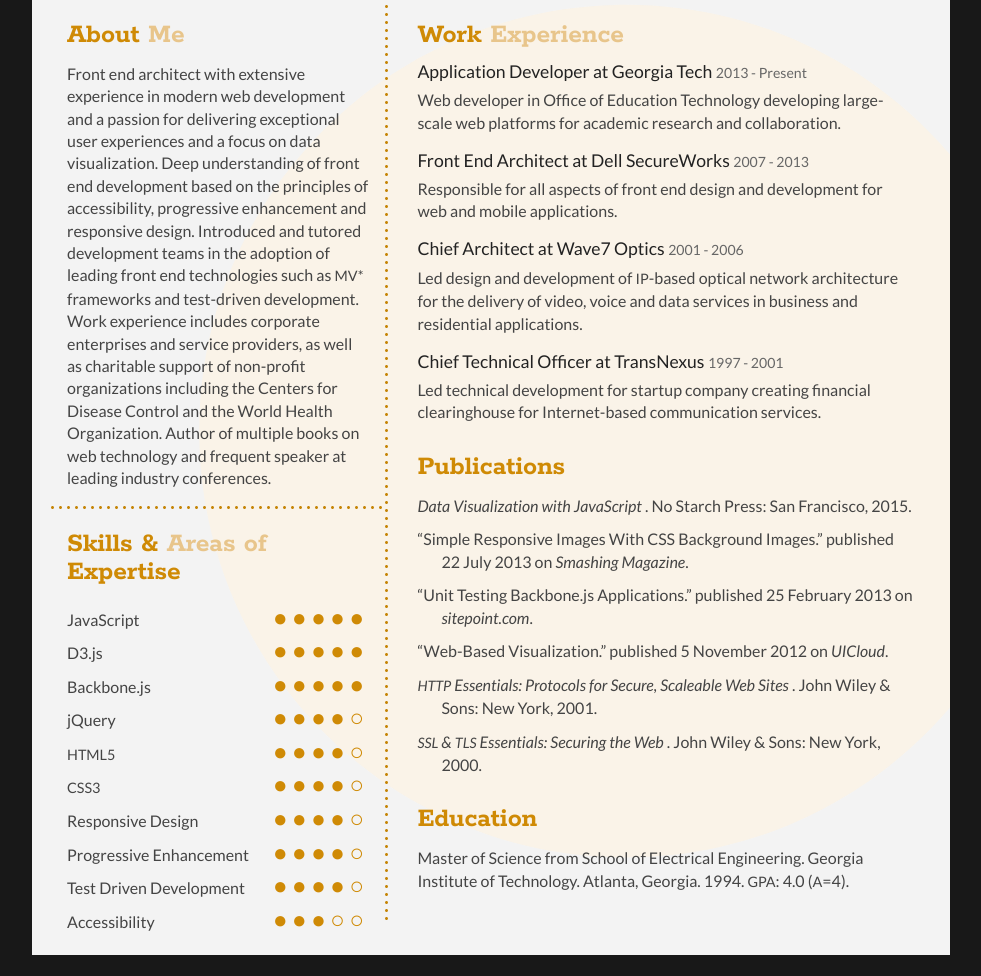
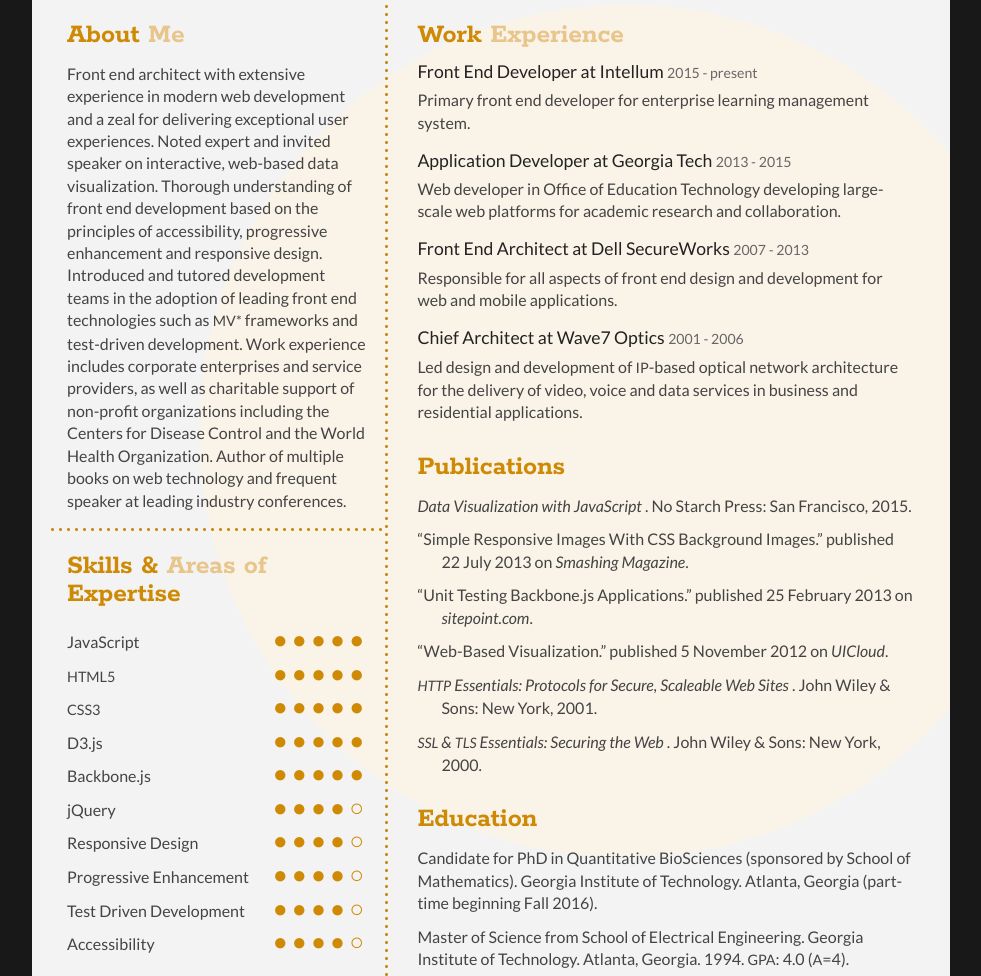
Before and after one commit to sathomas/cv, a plain HTML site: page sathomas.html in a window 1280 px wide. Shown: the part 200-1176 px from the top of the page, without its empty margins (149-1130 px from the left). Drawn offline with nearby package versions, Linux system fonts and the light colour scheme.

Commit message:
update 2016

```diff
--- a/sathomas.html
+++ b/sathomas.html
@@ -7,7 +7,7 @@
 		<meta name="description" content="The Curriculum Vitae of Stephen A Thomas."/>
 		<meta charset="UTF-8">
 
-	  <link href="http://fonts.googleapis.com/css?family=Lato:400,400italic|Rokkitt:700" rel="stylesheet" />
+	    <link href="http://fonts.googleapis.com/css?family=Lato:400,400italic|Rokkitt:700" rel="stylesheet" />
 		<link href="http://netdna.bootstrapcdn.com/font-awesome/3.2.0/css/font-awesome.css" rel="stylesheet" />
 		<link href="http://cdnjs.cloudflare.com/ajax/libs/meyer-reset/2.0/reset.css" rel="stylesheet" />
 		<style>
@@ -171,14 +171,15 @@
 			<section>
 				<h1>About <span class="muted">Me</span></h1>
 				<p>
-					Front end architect with extensive experience in modern web development and a passion
-					for delivering exceptional user experiences and a focus on data visualization. Deep
-                    understanding of front end development based on the principles of accessibility,
-                    progressive enhancement and responsive design. Introduced and tutored development teams
-                    in the adoption of leading front end technologies such as <abbr>MV*</abbr> frameworks
-                    and test-driven development. Work experience includes corporate enterprises and service
-                    providers, as well as charitable support of non-profit organizations including the Centers
-                    for Disease Control and the World Health Organization. Author of multiple books on web
+                    Front end architect with extensive experience in modern web development and a zeal
+                    for delivering exceptional user experiences. Noted expert and invited speaker on
+                    interactive, web-based data visualization. Thorough understanding of front end
+                    development based on the principles of accessibility, progressive enhancement and
+                    responsive design. Introduced and tutored development teams in the adoption of
+                    leading front end technologies such as <abbr>MV*</abbr> frameworks and test-driven
+                    development. Work experience includes corporate enterprises and service providers,
+                    as well as charitable support of non-profit organizations including the Centers for
+                    Disease Control and the World Health Organization. Author of multiple books on web
                     technology and frequent speaker at leading industry conferences.
 				</p>
 			</section>
@@ -187,15 +188,15 @@
 				<h1>Skills & <span class="muted">Areas of</span><br/> Expertise</h1>
 				<table>
 					<tr><td>JavaScript</td             ><td class="dots">●&nbsp;●&nbsp;●&nbsp;●&nbsp;●</td></tr>
+					<tr><td><abbr>HTML5</abbr></td     ><td class="dots">●&nbsp;●&nbsp;●&nbsp;●&nbsp;●</td></tr>
+					<tr><td><abbr>CSS3</abbr></td      ><td class="dots">●&nbsp;●&nbsp;●&nbsp;●&nbsp;●</td></tr>
 					<tr><td>D3.js</td                  ><td class="dots">●&nbsp;●&nbsp;●&nbsp;●&nbsp;●</td></tr>
 					<tr><td>Backbone.js</td            ><td class="dots">●&nbsp;●&nbsp;●&nbsp;●&nbsp;●</td></tr>
 					<tr><td>jQuery</td                 ><td class="dots">●&nbsp;●&nbsp;●&nbsp;●&nbsp;○</td></tr>
-					<tr><td><abbr>HTML5</abbr></td     ><td class="dots">●&nbsp;●&nbsp;●&nbsp;●&nbsp;○</td></tr>
-					<tr><td><abbr>CSS3</abbr></td      ><td class="dots">●&nbsp;●&nbsp;●&nbsp;●&nbsp;○</td></tr>
 					<tr><td>Responsive Design</td      ><td class="dots">●&nbsp;●&nbsp;●&nbsp;●&nbsp;○</td></tr>
 					<tr><td>Progressive Enhancement</td><td class="dots">●&nbsp;●&nbsp;●&nbsp;●&nbsp;○</td></tr>
 					<tr><td>Test Driven Development</td><td class="dots">●&nbsp;●&nbsp;●&nbsp;●&nbsp;○</td></tr>
-					<tr><td>Accessibility</td          ><td class="dots">●&nbsp;●&nbsp;●&nbsp;○&nbsp;○</td></tr>
+					<tr><td>Accessibility</td          ><td class="dots">●&nbsp;●&nbsp;●&nbsp;●&nbsp;○</td></tr>
 				</table>
 			</section>
 		</div>
@@ -203,7 +204,11 @@
 		<div id="rightSide">
 			<section>
 				<h1>Work <span class="muted">Experience</span></h1>
-				<h2 class="first">Application Developer at Georgia Tech <small>2013 - Present</small></h2>
+				<h2 class="first">Front End Developer at Intellum <small>2015 - present</small></h2>
+				<p>
+					Primary front end developer for enterprise learning management system.
+				</p>
+				<h2>Application Developer at Georgia Tech <small>2013 - 2015</small></h2>
 				<p>
 					Web developer in Office of Education Technology developing large-scale web
 					platforms for academic research and collaboration.
@@ -220,12 +225,6 @@
 					Led design and development of <abbr>IP</abbr>-based optical network architecture
 					for the delivery of video, voice and data services in business and residential
 					applications.
-				</p>
-
-				<h2>Chief Technical Officer at TransNexus <small>1997 - 2001</small></h2>
-				<p>
-					Led technical development for startup company creating financial clearinghouse
-					for Internet-based communication services.
 				</p>
 			</section>
 
@@ -269,6 +268,10 @@
 			<section id="education">
 				<h1>Education</h1>
 				<p>
+					Candidate for PhD in Quantitative BioSciences (sponsored by School of Mathematics).
+					Georgia Institute of Technology. Atlanta, Georgia (part-time beginning Fall 2016).
+				</p>
+				<p>
 					Master of Science from School of Electrical Engineering. Georgia Institute of
 					Technology. Atlanta, Georgia. 1994. <abbr>GPA</abbr>: 4.0 (<abbr>A</abbr>=4).
 				</p>
```
Also changed, not shown: index.html (+22 -19 lines), sathomas.txt, 1 other file.
